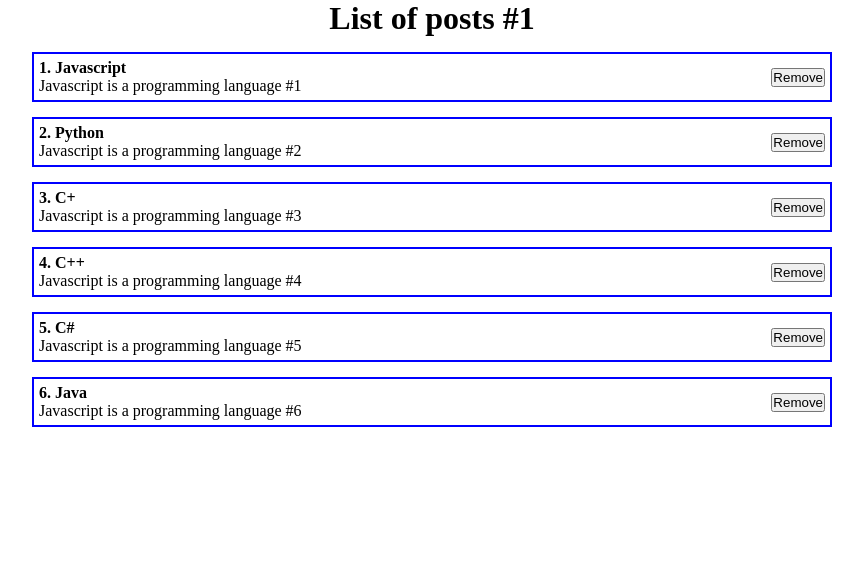
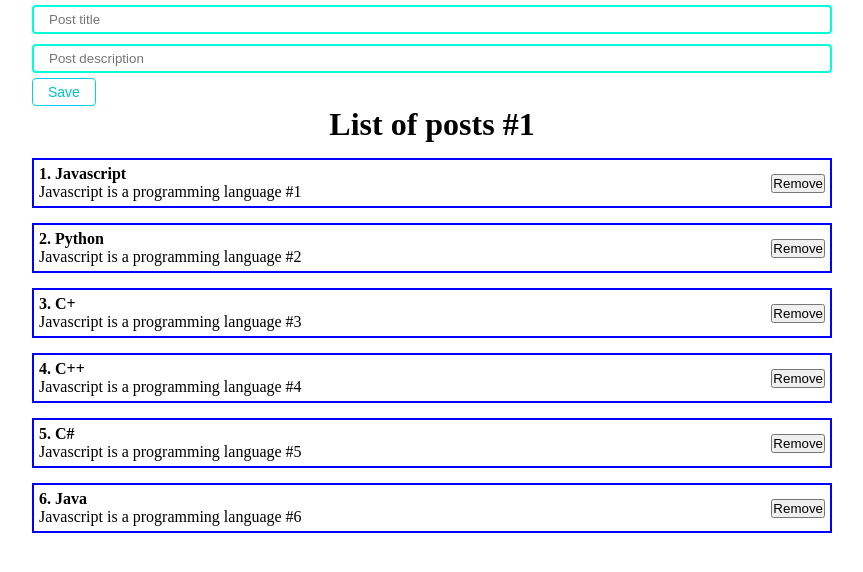
Before and after one commit to Denys-Leonov/my-react-js, a React (Create React App) app: page / in a window 1280 px wide. Shown: the top 572 px of the page, without its empty margins (208-1071 px from the left). Built offline with nearby package versions, Linux system fonts and the light colour scheme.

Commit message:
added UI for buttons and inputs with css

```diff
--- a/src/App.jsx
+++ b/src/App.jsx
@@ -1,6 +1,8 @@
 import React, { useState } from 'react'
 import PostItem from './components/PostItem'
 import PostList from './components/PostList'
+import MyButton from './components/UI/button/MyButton'
+import MyInput from './components/UI/input/MyInput'
 import './styles/App.css'
 
 function App() {
@@ -21,6 +23,12 @@
 
   return (
     <div className="App">
+      <form>
+        <MyInput type="text" placeholder='Post title'/>
+        <MyInput type="text" placeholder='Post description'/>
+        <MyButton disabled>Save</MyButton>
+      </form>
+
       <PostList posts={arr} title='List of posts #1'/>
     </div>
   )
--- /dev/null
+++ b/src/components/UI/button/MyButton.jsx
@@ -0,0 +1,12 @@
+import React from "react";
+import classes from "./MyButton.module.css"
+
+const MyButton = ({children, ...props}) => {
+
+    return(
+        <button {...props} className={classes.myBtn}>
+             {children}
+        </button>
+    )
+}
+export default MyButton
--- /dev/null
+++ b/src/components/UI/button/MyButton.module.css
@@ -0,0 +1,14 @@
+.myBtn {
+    padding: 5px 15px;
+    border-radius: 4px;
+    color: rgb(0, 196, 196);
+    font-size: 14px;
+    background: transparent;
+    border: 1px solid rgb(0, 207, 239);
+    cursor: pointer;
+}
+
+.myBtn:hover {
+    border: 2px solid rgb(2, 254, 216);
+    color:  rgb(2, 254, 216);;
+}
--- /dev/null
+++ b/src/components/UI/input/MyInput.jsx
@@ -0,0 +1,11 @@
+import React from "react";
+import classes from "./MyInput.module.css"
+
+const MyInput = (props) => {
+
+    return(
+        <input {...props} className={classes.myInput} />
+    )
+}
+
+export default MyInput
--- /dev/null
+++ b/src/components/UI/input/MyInput.module.css
@@ -0,0 +1,7 @@
+.myInput {
+    width: 100%;
+    padding: 5px 15px;
+    border-radius: 4px;
+    margin: 5px 0;
+    border: 2px solid rgb(2, 254, 216);
+}
```
